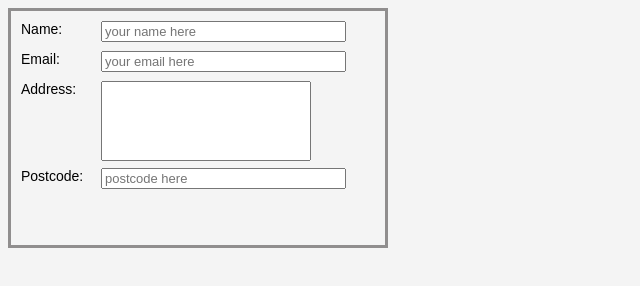
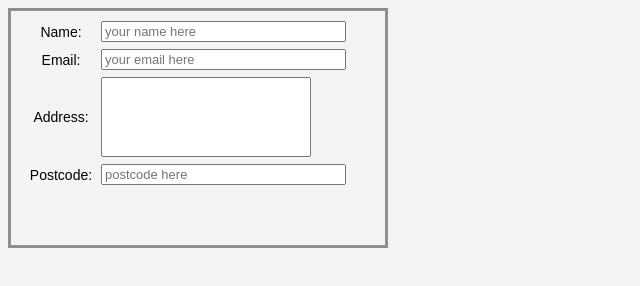
Before and after one commit to steven1santoso20-web/Form-Layout, a plain HTML site: page index.html in a window 1280 px wide. Shown: the whole page, without its empty margins (0-640 px from the left). Drawn offline with Linux system fonts and the light colour scheme.

Commit message:
perbaikan 2 index

```diff
--- a/index.html
+++ b/index.html
@@ -31,9 +31,9 @@
         }
 
         .form-row label {
-            display: flex;
-            align-items: center;
-            margin-bottom: 7px;
+            padding-top: 0;
+            align-self: center;
+            text-align: center;
         }
 
         label {
```
